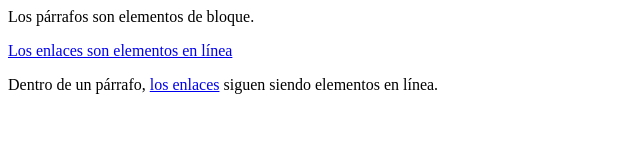
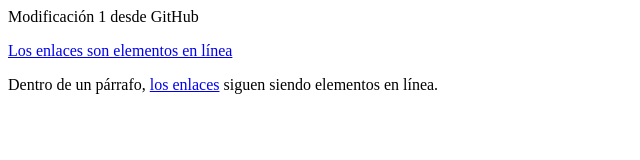
Before and after one commit to BeatrizBarceinas/VSCRepositorio, a plain HTML site: page VSCRepositorio/index.html in a window 1280 px wide. Shown: the full height of the page, 0-640 px from the left. Drawn offline with Linux system fonts and the light colour scheme.

Commit message:
Update index.html

```diff
--- a/VSCRepositorio/index.html
+++ b/VSCRepositorio/index.html
@@ -5,7 +5,7 @@
 </head>
 
 <body>
-<p>Los párrafos son elementos de bloque.</p>
+<p>Modificación 1 desde GitHub</p>
 <a href="http://www.google.com">Los enlaces son elementos en línea</a>
 <p>Dentro de un párrafo, <a href="http://www.google.com">los enlaces</a>
 siguen siendo elementos en línea.</p>
```
